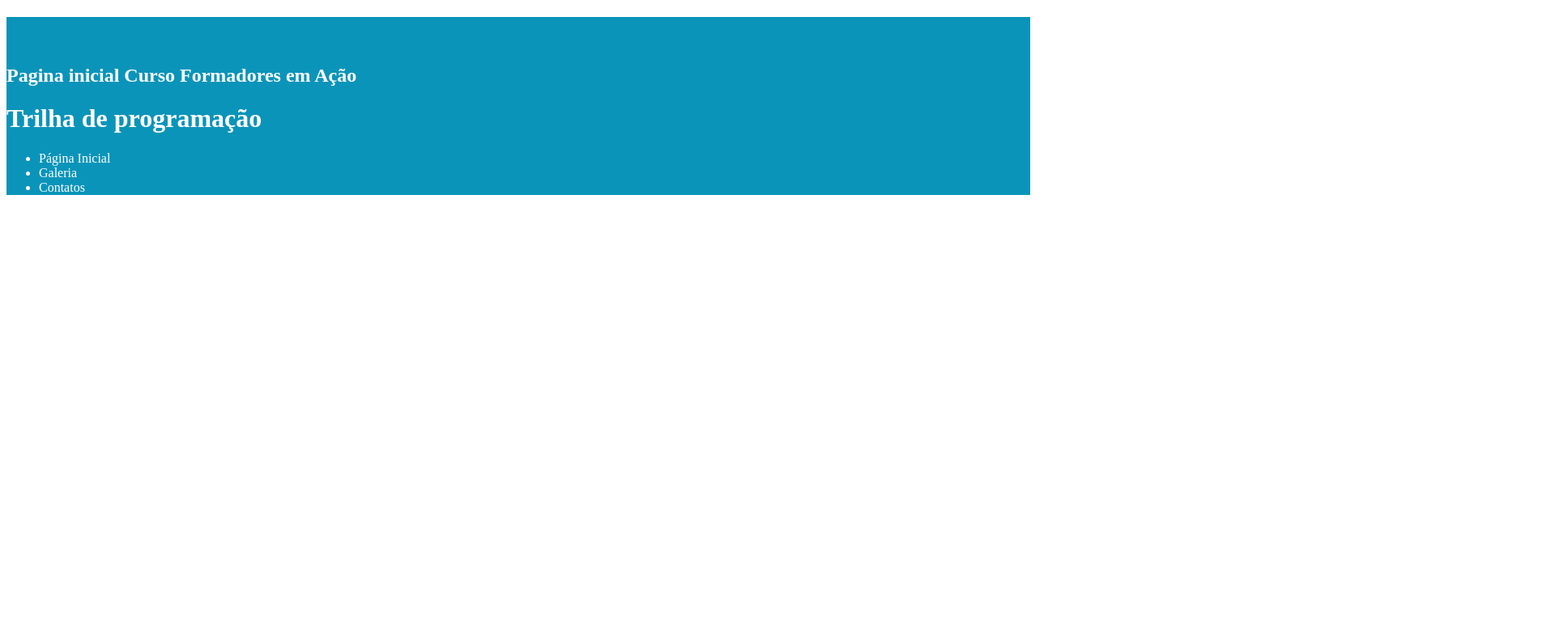
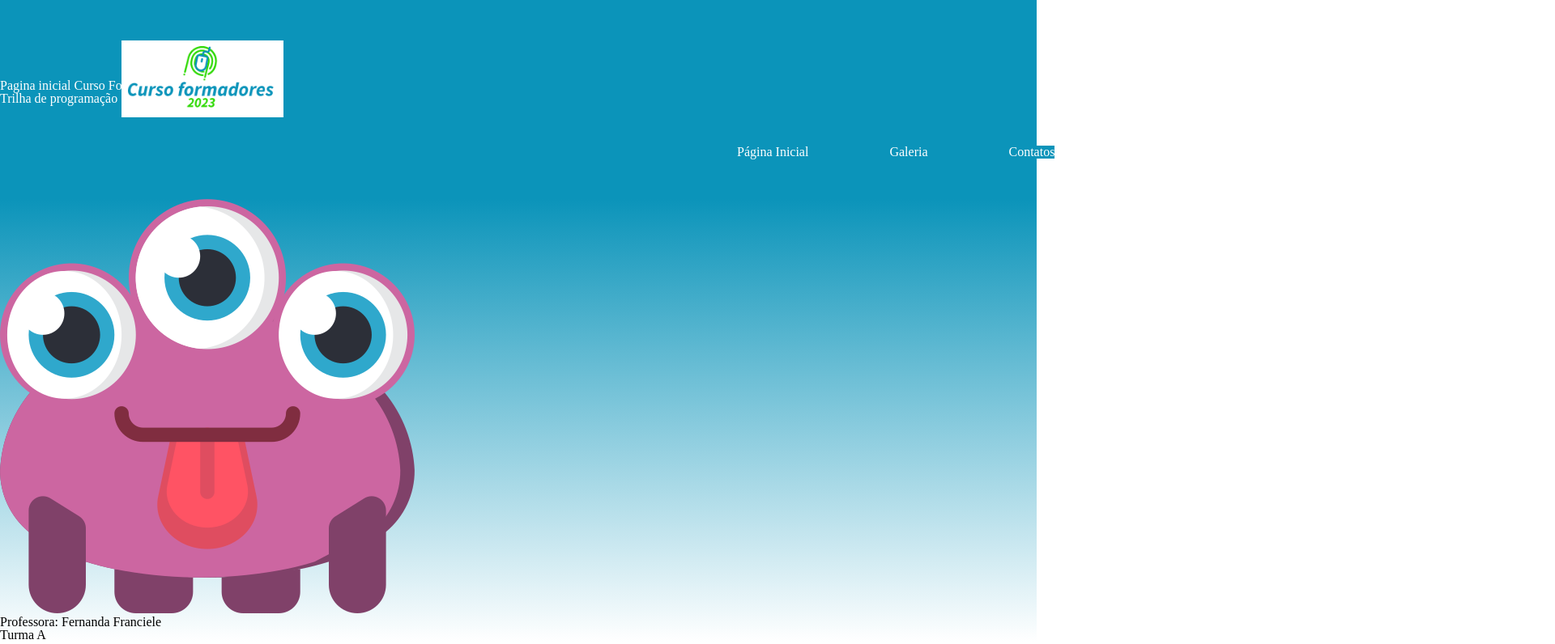
Before and after one commit to ProfessorAlexandro/programacaoformadores, a plain HTML site: page index.html in a window 1280 px wide. Shown: the top 796 px of the page at 81% size, 1920 px wide, since content can reach past the window. Drawn offline with Linux system fonts and the light colour scheme.

Commit message:
Add files via upload

```diff
--- a/index.html
+++ b/index.html
@@ -5,23 +5,27 @@
     <meta http-equiv="X-UA-Compatible" content="IE=edge">
     <meta name="viewport" content="width=device-width, initial-scale=1.0">
     <title>programaçãoformadores</title>
+    <link rel="stylesheet" href="reset.css">
     <link rel="stylesheet" href="style.css">
 </head>
 
 
 <body>
-    <header>
-        <h1> <img src="logo.png" alt=""> </h1>
+    <header class="cabecalho">
+        <h1> <img class="logo" src="logo.png" alt=""> </h1>
         <h2> Pagina inicial Curso Formadores em Ação </h2>
         <h1> Trilha de programação </h1>
 
-        <ul>
-            <li>Página Inicial</li>
-            <li>Galeria</li>
-            <li>Contatos</li>
+        <ul class="listacabecalho">
+            <li class="lista">Página Inicial</li>
+            <li class="lista">Galeria</li>
+            <li class="lista">Contatos</li>
         </ul>
     </header>
-    <section>
+    <section class="professora" >
+        <img src="ALUNO (12).png" alt="">
+        <h2 class="nomeprofessora">  Professora: Fernanda Franciele </h2>
+        <h1 class="turma"> Turma A </h1>
 
 
 
--- /dev/null
+++ b/reset.css
@@ -0,0 +1,48 @@
+/* http://meyerweb.com/eric/tools/css/reset/
+   v2.0 | 20110126
+   License: none (public domain)
+*/
+
+html, body, div, span, applet, object, iframe,
+h1, h2, h3, h4, h5, h6, p, blockquote, pre,
+a, abbr, acronym, address, big, cite, code,
+del, dfn, em, img, ins, kbd, q, s, samp,
+small, strike, strong, sub, sup, tt, var,
+b, u, i, center,
+dl, dt, dd, ol, ul, li,
+fieldset, form, label, legend,
+table, caption, tbody, tfoot, thead, tr, th, td,
+article, aside, canvas, details, embed,
+figure, figcaption, footer, header, hgroup,
+menu, nav, output, ruby, section, summary,
+time, mark, audio, video {
+	margin: 0;
+	padding: 0;
+	border: 0;
+	font-size: 100%;
+	font: inherit;
+	vertical-align: baseline;
+}
+/* HTML5 display-role reset for older browsers */
+article, aside, details, figcaption, figure,
+footer, header, hgroup, menu, nav, section {
+	display: block;
+}
+body {
+	line-height: 1;
+}
+ol, ul {
+	list-style: none;
+}
+blockquote, q {
+	quotes: none;
+}
+blockquote:before, blockquote:after,
+q:before, q:after {
+	content: '';
+	content: none;
+}
+table {
+	border-collapse: collapse;
+	border-spacing: 0;
+}
--- a/style.css
+++ b/style.css
@@ -3,5 +3,34 @@ header{
     background: #0B94BA;
     color: #FFFFFF;
 
+}
+.logo {
+
+    width: 200px;
+    position: relative;
+    top: 50px;
+    left: 150px;
+}
+.cabecalho{
+
+    background: #0B94BA;
 
 }
+.listacabecalho {
+    display: flex;
+    margin-left: 60px;
+    position: relative;
+    left: 800px;
+
+}
+.lista{
+    background: #0B94BA;
+    margin: 50px;
+
+}
+
+.professora{
+
+    background-image:linear-gradient(#0B94BA,#FFFFFF)
+
+}
```
Also changed, not shown: ALUNO (12).png (added), giphy.gif (added), logo.png (added).
